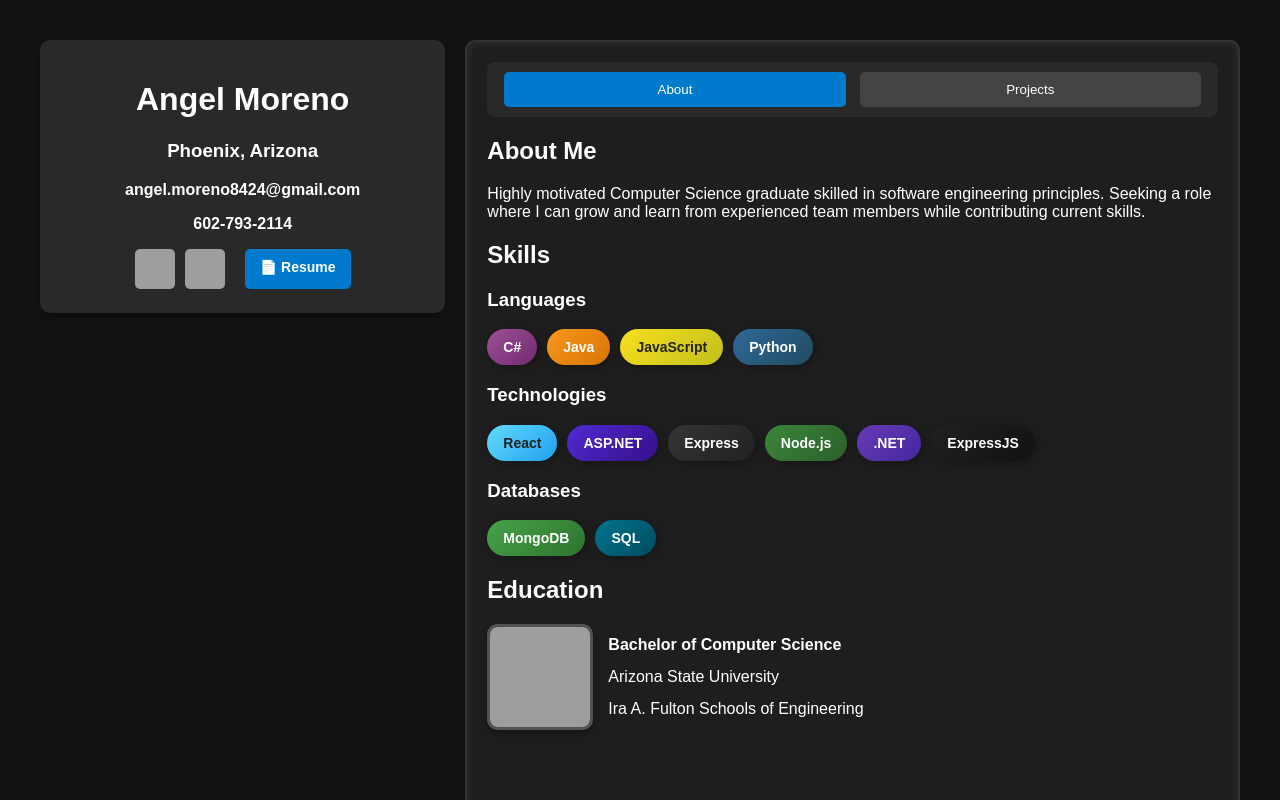
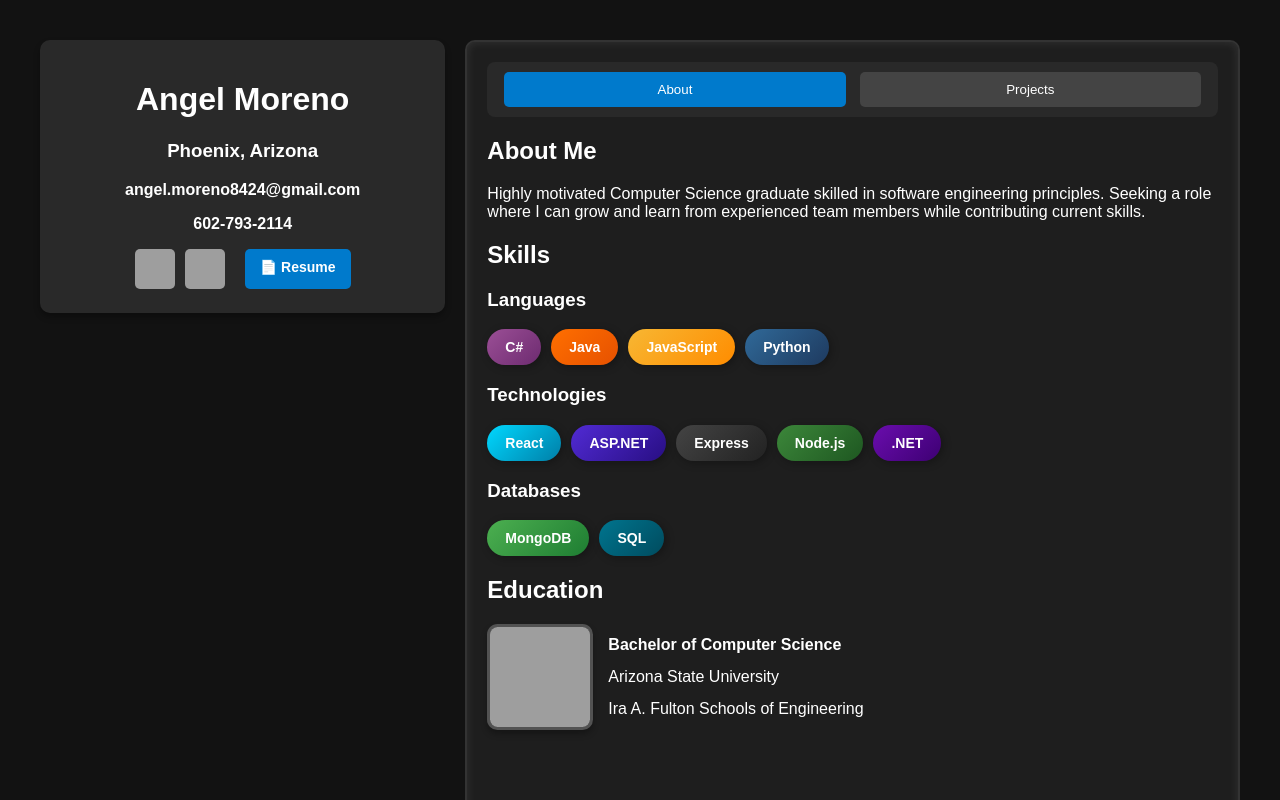
Before and after one commit to AngelMoreno24/Personal-Website, a React (Create React App) app in the folder personal-website/: page / in a window 1280 px wide. Shown: the top 800 px of the page. Built offline with nearby package versions, Linux system fonts and the light colour scheme; grey boxes are pictures that could not be loaded.

Commit message:
improved skill bubble color

```diff
--- a/personal-website/src/App.css
+++ b/personal-website/src/App.css
@@ -125,62 +125,61 @@ body, html {
   margin-top: 10px;
 }
 
+/* Unique Colors for Skill Bubbles in Dark Mode */
 .skill-bubble {
-  padding: 10px 16px;
+  color: #ffffff; /* Ensuring white text */
+  padding: 10px 18px;
   border-radius: 20px;
-  color: #fff;
   font-weight: bold;
   text-align: center;
   display: inline-block;
   font-size: 14px;
   box-shadow: 2px 2px 8px rgba(0, 0, 0, 0.3);
   transition: transform 0.2s, box-shadow 0.2s;
-  cursor: pointer;
 }
 
-.skill-bubble:hover {
-  transform: scale(1.1);
-  box-shadow: 0 0 12px rgba(255, 255, 255, 0.5);
-}
-
-/* Unique Colors (Avoiding Duplicates) */
+/* Individual Skill Colors */
 .skill-bubble[data-skill="C#"] {
-  background: linear-gradient(135deg, #9b4f96, #732c70);
+  background: linear-gradient(135deg, #9b4f96, #6d2b70);
 }
 .skill-bubble[data-skill="Java"] {
-  background: linear-gradient(135deg, #f89820, #d67500);
+  background: linear-gradient(135deg, #ff6f00, #e65100);
 }
 .skill-bubble[data-skill="JavaScript"] {
-  background: linear-gradient(135deg, #f7df1e, #c2bf1e);
-  color: #222;
+  background: linear-gradient(135deg, #f7b733, #ff8c00);
 }
 .skill-bubble[data-skill="Python"] {
-  background: linear-gradient(135deg, #306998, #204a60);
+  background: linear-gradient(135deg, #306998, #1e3a5f);
 }
 .skill-bubble[data-skill="React"] {
-  background: linear-gradient(135deg, #61dafb, #21a1f1);
-  color: #222;
+  background: linear-gradient(135deg, #00d8ff, #007ea7);
 }
 .skill-bubble[data-skill="ASP.NET"] {
-  background: linear-gradient(135deg, #512bd4, #350f87);
+  background: linear-gradient(135deg, #512bd4, #280e83);
+}
+.skill-bubble[data-skill="Node.js"] {
+  background: linear-gradient(135deg, #3c873a, #1e5721);
 }
 .skill-bubble[data-skill="Express"] {
-  background: linear-gradient(135deg, #353535, #212121);
-}
-.skill-bubble[data-skill="Node.js"] {
-  background: linear-gradient(135deg, #3c873a, #2a5f2a);
+  background: linear-gradient(135deg, #444, #222);
 }
 .skill-bubble[data-skill=".NET"] {
-  background: linear-gradient(135deg, #673ab7, #4527a0);
+  background: linear-gradient(135deg, #6a0dad, #3d0073);
 }
 .skill-bubble[data-skill="ExpressJS"] {
-  background: linear-gradient(135deg, #212121, #111);
+  background: linear-gradient(135deg, #2c2c2c, #111);
 }
 .skill-bubble[data-skill="MongoDB"] {
-  background: linear-gradient(135deg, #47a248, #2e732f);
+  background: linear-gradient(135deg, #4caf50, #1e7d32);
 }
 .skill-bubble[data-skill="SQL"] {
   background: linear-gradient(135deg, #00758f, #004b5e);
+}
+
+/* Hover Effect */
+.skill-bubble:hover {
+  transform: scale(1.1);
+  box-shadow: 0 0 10px rgba(255, 255, 255, 0.4);
 }
 
 /* Profile Picture in Education Section */
--- a/personal-website/src/App.js
+++ b/personal-website/src/App.js
@@ -22,7 +22,6 @@ function App() {
       { name: "Express", color: "#353535" },
       { name: "Node.js", color: "#3c873a" },
       { name: ".NET", color: "#512bd4" },
-      { name: "ExpressJS", color: "#212121" },
     ],
     Databases: [
       { name: "MongoDB", color: "#47a248" },
@@ -88,11 +87,11 @@ function App() {
 
             {/* Download Resume Button */}
             <a
-              href="/resume.pdf"
+              href="/Angel_Moreno_Resume.pdf"
               download="Angel_Moreno_Resume.pdf"
               className="resume-btn"
             >
-              📄  Resume
+              📄 Resume
             </a>
           </div>
 
```
